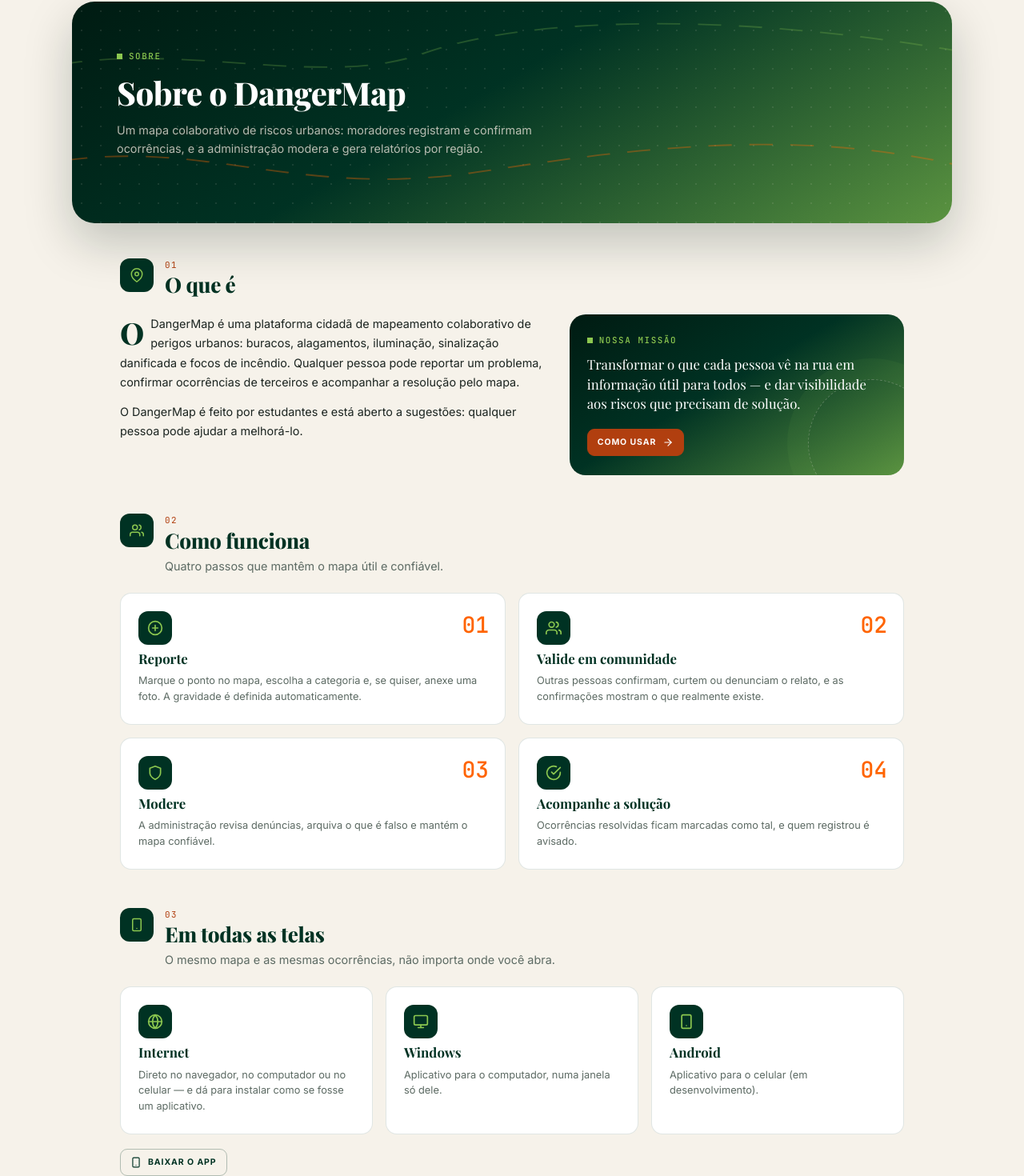
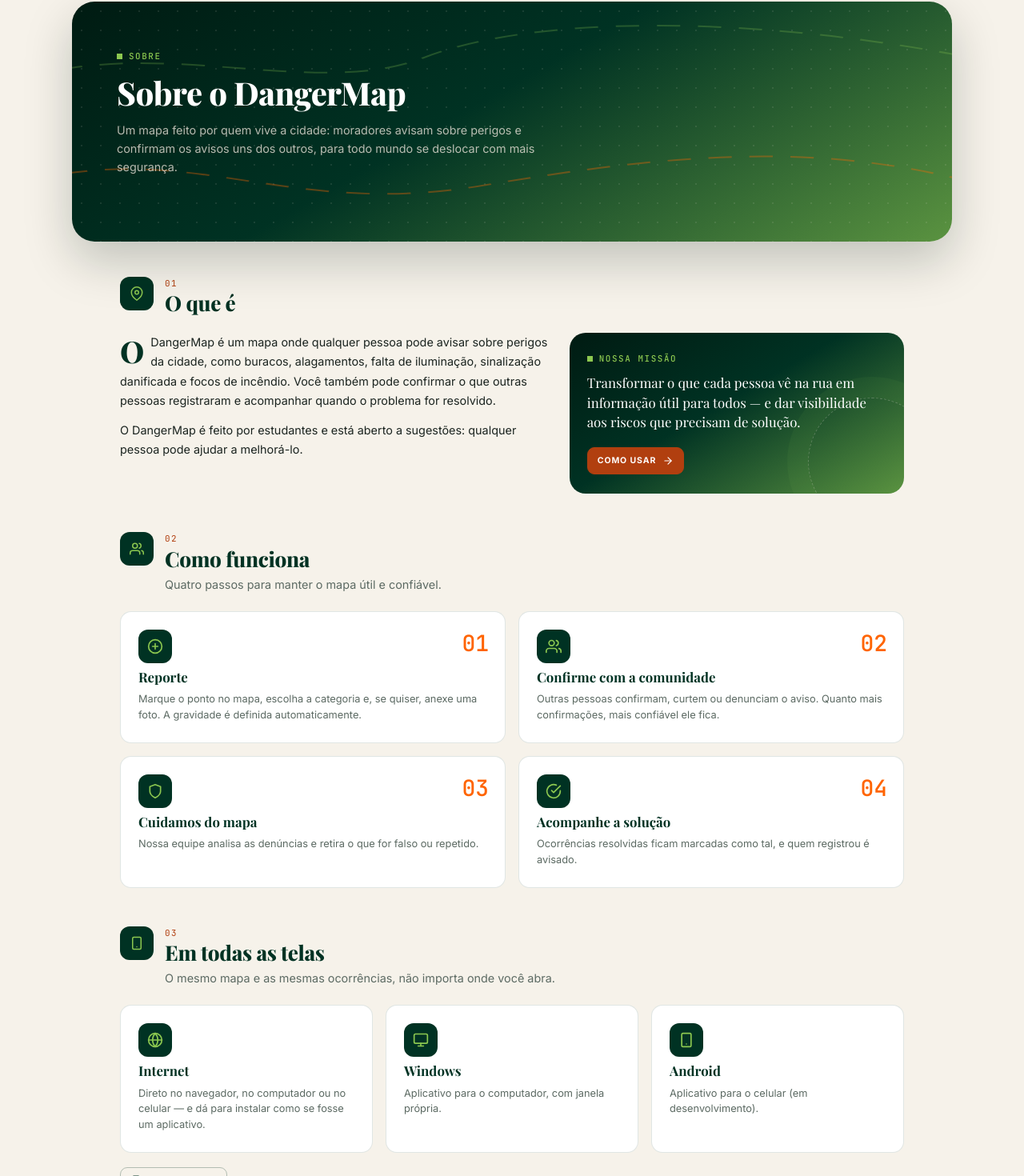
Before and after one commit to NicolasSC2009/DangerMap, a React (Vite) app in the folder frontend/: page /sobre in a window 1280 px wide. Shown: the part 130-1600 px from the top of the page at 80% size. Built offline with nearby package versions, Linux system fonts and the light colour scheme; a web font is replaced by a local one; what @capacitor/core would draw is missing.

Commit message:
Textos mais claros para quem usa o site, rodape com os servicos de emergencia e remocao do cartao sobre gravidade

```diff
--- a/frontend/src/components/comum/Rodape.tsx
+++ b/frontend/src/components/comum/Rodape.tsx
@@ -27,7 +27,7 @@
 
       <div className="dm-container dm-rodape__base">
         <span>© {ano} DangerMap</span>
-        <span>Em emergências, ligue 190, 192 ou 193.</span>
+        <span>Em caso de emergência, ligue 190 (Polícia), 192 (SAMU) ou 193 (Bombeiros).</span>
       </div>
     </footer>
   );
--- a/frontend/src/pages/Ajuda/conteudoAjuda.ts
+++ b/frontend/src/pages/Ajuda/conteudoAjuda.ts
@@ -158,7 +158,7 @@
     pergunta: 'O que acontece quando denuncio uma ocorrência?',
     resposta: [
       'A denúncia é registrada com o motivo que você informou e vai para a fila da moderação. Cada pessoa pode denunciar a mesma ocorrência só uma vez.',
-      'Quando uma ocorrência acumula denúncias, ela é ocultada do mapa até que um administrador a revise.',
+      'Quando uma ocorrência acumula denúncias, ela é ocultada do mapa até que a nossa equipe a analise.',
     ],
   },
   {
@@ -208,7 +208,7 @@
   { titulo: 'Manter', texto: 'A denúncia não procede: a ocorrência é mantida e passa a contar como confirmada.' },
   { titulo: 'Resolver', texto: 'O problema existia, mas já foi sanado: a ocorrência é marcada como resolvida.' },
   { titulo: 'Rejeitar', texto: 'O relato é falso, ofensivo ou duplicado: a ocorrência é arquivada.' },
-  { titulo: 'Banir', texto: 'Perfis denunciados por abuso recorrente podem ser desativados pela administração.' },
+  { titulo: 'Banir', texto: 'Perfis denunciados por abuso recorrente podem ser desativados pela nossa equipe.' },
 ];
 
 export const REGRAS_CONVIVENCIA: string[] = [
--- a/frontend/src/pages/BaixarApp/PaginaBaixarApp.tsx
+++ b/frontend/src/pages/BaixarApp/PaginaBaixarApp.tsx
@@ -19,14 +19,14 @@
   {
     Icone: FiSmartphone,
     titulo: 'Android',
-    descricao: 'Aplicativo nativo para o seu celular, com notificações de perigo por perto mesmo com o app fechado.',
-    recursos: ['Notificações nativas', 'Câmera integrada ao registro'],
+    descricao: 'Aplicativo para o seu celular, com avisos de perigo por perto mesmo com o app fechado.',
+    recursos: ['Avisos no celular', 'Câmera direto no registro'],
   },
   {
     Icone: FiMonitor,
     titulo: 'Windows',
-    descricao: 'Aplicativo para computador, para acompanhar o mapa fora do navegador, numa janela própria.',
-    recursos: ['Instalador com atalho automático', 'Precisa estar na mesma rede do servidor do DangerMap'],
+    descricao: 'Aplicativo para computador, para acompanhar o mapa numa janela própria, fora do navegador.',
+    recursos: ['Instalação simples, com atalho na área de trabalho', 'Precisa de conexão com a internet'],
     urlDownload: '/downloads/DangerMap-Setup-Windows.exe',
     rotuloDownload: 'Baixar para Windows (.exe)',
   },
@@ -46,12 +46,12 @@
         <header className="dm-baixar-hero dm-entrada">
           <div className="dm-eyebrow">
             <span className="dm-eyebrow__marca" aria-hidden="true" />
-            Multiplataforma
+            Aplicativos
           </div>
           <h1>Leve o DangerMap com você</h1>
           <p>
-            O aplicativo para Windows já está disponível. O app nativo para Android ainda está em desenvolvimento
-            — enquanto isso, você já pode instalar o site no celular ou no computador e usá-lo como um app.
+            Já existe aplicativo para Windows, e o de Android está a caminho. Enquanto isso, você pode instalar o
+            site no celular ou no computador e usar como se fosse um app.
           </p>
         </header>
 
@@ -70,7 +70,7 @@
               </div>
               <h2>{p.titulo}</h2>
               <p>{p.descricao}</p>
-              <span className="dm-baixar-card__planejado">{p.urlDownload ? 'Inclui' : 'Planejado'}</span>
+              <span className="dm-baixar-card__planejado">{p.urlDownload ? 'Inclui' : 'O que vem por aí'}</span>
               <ul className="dm-baixar-card__recursos">
                 {p.recursos.map((r) => (
                   <li key={r}>
@@ -107,7 +107,7 @@
         </ul>
 
         <p className="dm-baixar-nota">
-          O app para Windows precisa estar na mesma rede em que o DangerMap está funcionando. Dúvidas?{' '}
+          Precisa de ajuda para instalar?{' '}
           <Link to="/ajuda#faq">
             Veja a central de ajuda <FiArrowRight size={12} aria-hidden="true" />
           </Link>
--- a/frontend/src/pages/Categorias/PaginaCategorias.tsx
+++ b/frontend/src/pages/Categorias/PaginaCategorias.tsx
@@ -1,6 +1,6 @@
 import { useMemo, useState } from 'react';
-import { Link, useNavigate } from 'react-router-dom';
-import { FiArrowRight, FiMapPin, FiSearch } from 'react-icons/fi';
+import { useNavigate } from 'react-router-dom';
+import { FiMapPin, FiSearch } from 'react-icons/fi';
 import { LayoutPadrao } from '../../components/comum/LayoutPadrao';
 import { Esqueleto, EsqueletoTexto } from '../../components/comum/Esqueleto';
 import { useCategorias } from '../../hooks/useCategorias';
@@ -64,12 +64,11 @@
         <div className="dm-ajuda-hero__conteudo">
           <div className="dm-eyebrow dm-eyebrow--sobre-escuro">
             <span className="dm-eyebrow__marca" aria-hidden="true" />
-            Guia rápido
+            Categorias
           </div>
           <h1 id="dm-categorias-titulo">Categorias de perigo</h1>
           <p className="dm-ajuda-hero__sub">
-            Os tipos de ocorrência que você pode registrar no mapa, com o que cada um significa e o quanto costuma ser
-            grave.
+            Conheça os tipos de perigo que você pode registrar no mapa e o que cada um significa.
           </p>
         </div>
       </section>
@@ -143,11 +142,11 @@
                     <img src={obterIconeCategoria(c.nome)} alt="" />
                   </span>
                   <h2>{c.nome}</h2>
-                  <p>{c.descricao || 'Categoria disponível para registrar ocorrências no mapa.'}</p>
+                  <p>{c.descricao || 'Use esta categoria para avisar sobre esse tipo de problema.'}</p>
                   {grav && (
                     <span className="dm-categorias__gravidade" title={EXPLICACAO_GRAVIDADE[grav]}>
                       <span className="dm-categorias__ponto" style={{ background: COR_GRAVIDADE[grav] }} aria-hidden="true" />
-                      Costuma ser de gravidade <strong>{ROTULO_GRAVIDADE[grav].toLowerCase()}</strong>
+                      Gravidade geralmente <strong>{ROTULO_GRAVIDADE[grav].toLowerCase()}</strong>
                     </span>
                   )}
                   <button type="button" className="dm-btn dm-btn--ghost dm-btn--pequeno" onClick={() => verNoMapa(c.id)}>
@@ -159,21 +158,6 @@
             })}
           </ul>
         )}
-
-        <aside className="dm-ajuda-cartao-verde dm-categorias__nota">
-          <div className="dm-eyebrow dm-eyebrow--sobre-escuro">
-            <span className="dm-eyebrow__marca" aria-hidden="true" />
-            Como a gravidade é definida
-          </div>
-          <p className="dm-ajuda-cartao-verde__texto">
-            Você não precisa escolher: a gravidade é calculada na hora, pelo tipo de ocorrência e pelo que você descreve
-            (por exemplo, “buraco enorme” sobe um nível).
-          </p>
-          <Link to="/" className="dm-btn dm-btn--primario dm-btn--pequeno">
-            <span>Registrar uma ocorrência</span>
-            <FiArrowRight size={14} aria-hidden="true" />
-          </Link>
-        </aside>
       </div>
     </LayoutPadrao>
   );
--- a/frontend/src/pages/Categorias/categorias.css
+++ b/frontend/src/pages/Categorias/categorias.css
@@ -175,10 +175,6 @@
   color: var(--dm-laranja);
 }
 
-.dm-categorias__nota {
-  margin-top: 4px;
-}
-
 @media (max-width: 900px) {
   .dm-categorias__grade {
     grid-template-columns: repeat(2, minmax(0, 1fr));
--- a/frontend/src/pages/Sobre/PaginaSobre.tsx
+++ b/frontend/src/pages/Sobre/PaginaSobre.tsx
@@ -17,7 +17,7 @@
 import './sobre.css';
 
 const TEXTO_SOBRE =
-  'O DangerMap é uma plataforma cidadã de mapeamento colaborativo de perigos urbanos: buracos, alagamentos, iluminação, sinalização danificada e focos de incêndio. Qualquer pessoa pode reportar um problema, confirmar ocorrências de terceiros e acompanhar a resolução pelo mapa.';
+  'O DangerMap é um mapa onde qualquer pessoa pode avisar sobre perigos da cidade, como buracos, alagamentos, falta de iluminação, sinalização danificada e focos de incêndio. Você também pode confirmar o que outras pessoas registraram e acompanhar quando o problema for resolvido.';
 
 const TEXTO_MISSAO =
   'Transformar o que cada pessoa vê na rua em informação útil para todos — e dar visibilidade aos riscos que precisam de solução.';
@@ -30,13 +30,13 @@
   },
   {
     Icone: FiUsers,
-    titulo: 'Valide em comunidade',
-    texto: 'Outras pessoas confirmam, curtem ou denunciam o relato, e as confirmações mostram o que realmente existe.',
+    titulo: 'Confirme com a comunidade',
+    texto: 'Outras pessoas confirmam, curtem ou denunciam o aviso. Quanto mais confirmações, mais confiável ele fica.',
   },
   {
     Icone: FiShield,
-    titulo: 'Modere',
-    texto: 'A administração revisa denúncias, arquiva o que é falso e mantém o mapa confiável.',
+    titulo: 'Cuidamos do mapa',
+    texto: 'Nossa equipe analisa as denúncias e retira o que for falso ou repetido.',
   },
   {
     Icone: FiCheckCircle,
@@ -47,7 +47,7 @@
 
 const PLATAFORMAS: Array<{ Icone: IconType; titulo: string; texto: string }> = [
   { Icone: FiGlobe, titulo: 'Internet', texto: 'Direto no navegador, no computador ou no celular — e dá para instalar como se fosse um aplicativo.' },
-  { Icone: FiMonitor, titulo: 'Windows', texto: 'Aplicativo para o computador, numa janela só dele.' },
+  { Icone: FiMonitor, titulo: 'Windows', texto: 'Aplicativo para o computador, com janela própria.' },
   { Icone: FiSmartphone, titulo: 'Android', texto: 'Aplicativo para o celular (em desenvolvimento).' },
 ];
 
@@ -71,8 +71,8 @@
           </div>
           <h1 id="dm-sobre-titulo">Sobre o DangerMap</h1>
           <p className="dm-ajuda-hero__sub">
-            Um mapa colaborativo de riscos urbanos: moradores registram e confirmam ocorrências, e a administração
-            modera e gera relatórios por região.
+            Um mapa feito por quem vive a cidade: moradores avisam sobre perigos e confirmam os avisos uns dos outros,
+            para todo mundo se deslocar com mais segurança.
           </p>
         </div>
       </section>
@@ -113,7 +113,7 @@
             <div>
               <span className="dm-ajuda-secao__numero">02</span>
               <h2 id="sobre-como-funciona">Como funciona</h2>
-              <p>Quatro passos que mantêm o mapa útil e confiável.</p>
+              <p>Quatro passos para manter o mapa útil e confiável.</p>
             </div>
           </header>
           <ul className="dm-sobre-grade">
```
